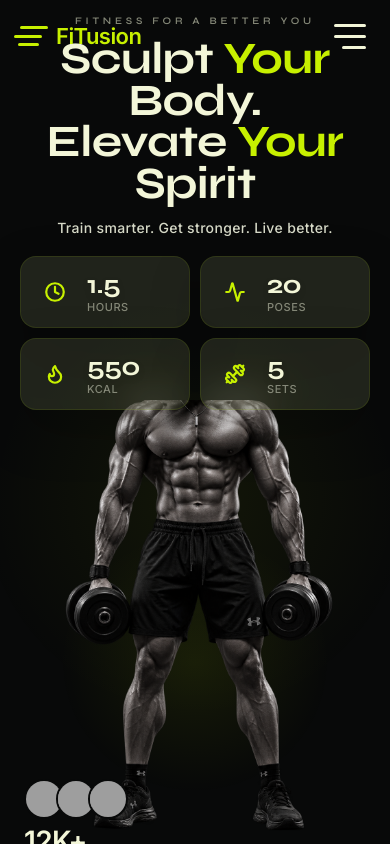
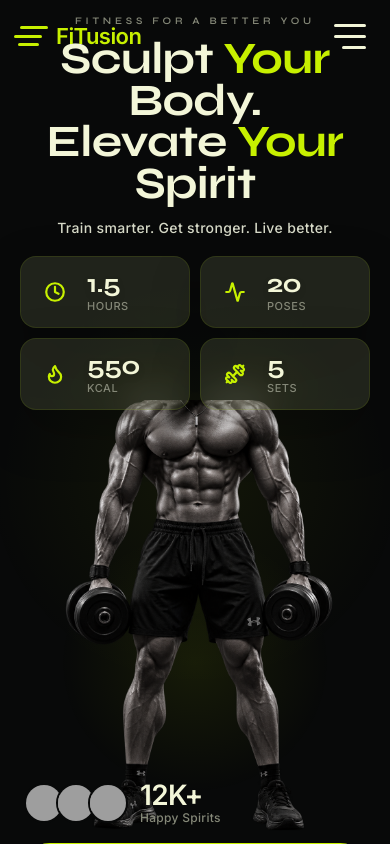
Before and after one commit to yuvaraj337/fittusion, a React (Vite) app: page / in a window 390 px wide. Shown: the top 844 px of the page. Built offline with nearby package versions, Linux system fonts and the light colour scheme; grey boxes are pictures that could not be loaded.

Commit message:
Initial commit

```diff
--- a/src/components/SocialProof.tsx
+++ b/src/components/SocialProof.tsx
@@ -14,7 +14,7 @@ export default function SocialProof({ scrollYProgress }: { scrollYProgress?: Mot
       style={reducedMotion || !scrollYProgress ? {} : { y: isMobile ? 0 : scrollY, opacity: isMobile ? 1 : scrollOpacity }}
     >
       <motion.div
-        className="absolute left-6 bottom-[82px] md:left-[48px] md:bottom-[38px] flex flex-col gap-1.5 md:gap-2 z-40 scale-[0.8] md:scale-100 origin-bottom-left pointer-events-auto hero-social-proof"
+        className="absolute left-6 bottom-[82px] md:left-[48px] md:bottom-[38px] flex flex-row md:flex-col items-center md:items-start gap-3 md:gap-2 z-40 scale-[1] md:scale-100 origin-bottom-left pointer-events-auto hero-social-proof"
         initial={{ opacity: 0, y: 15 }}
         animate={{ opacity: 1, y: 0 }}
         transition={{ duration: 0.7, delay: 1, ease: [0.16, 1, 0.3, 1] }}
```
